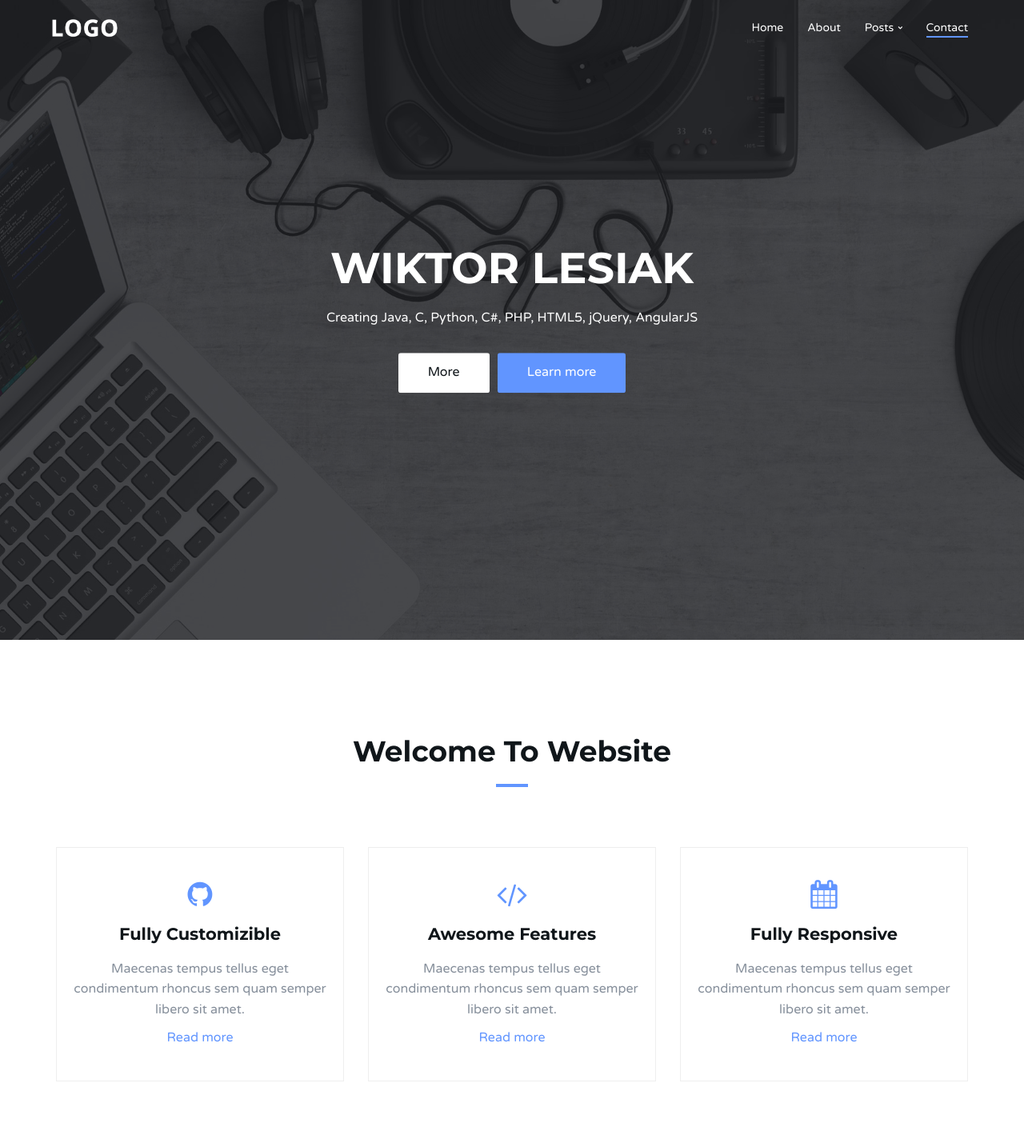
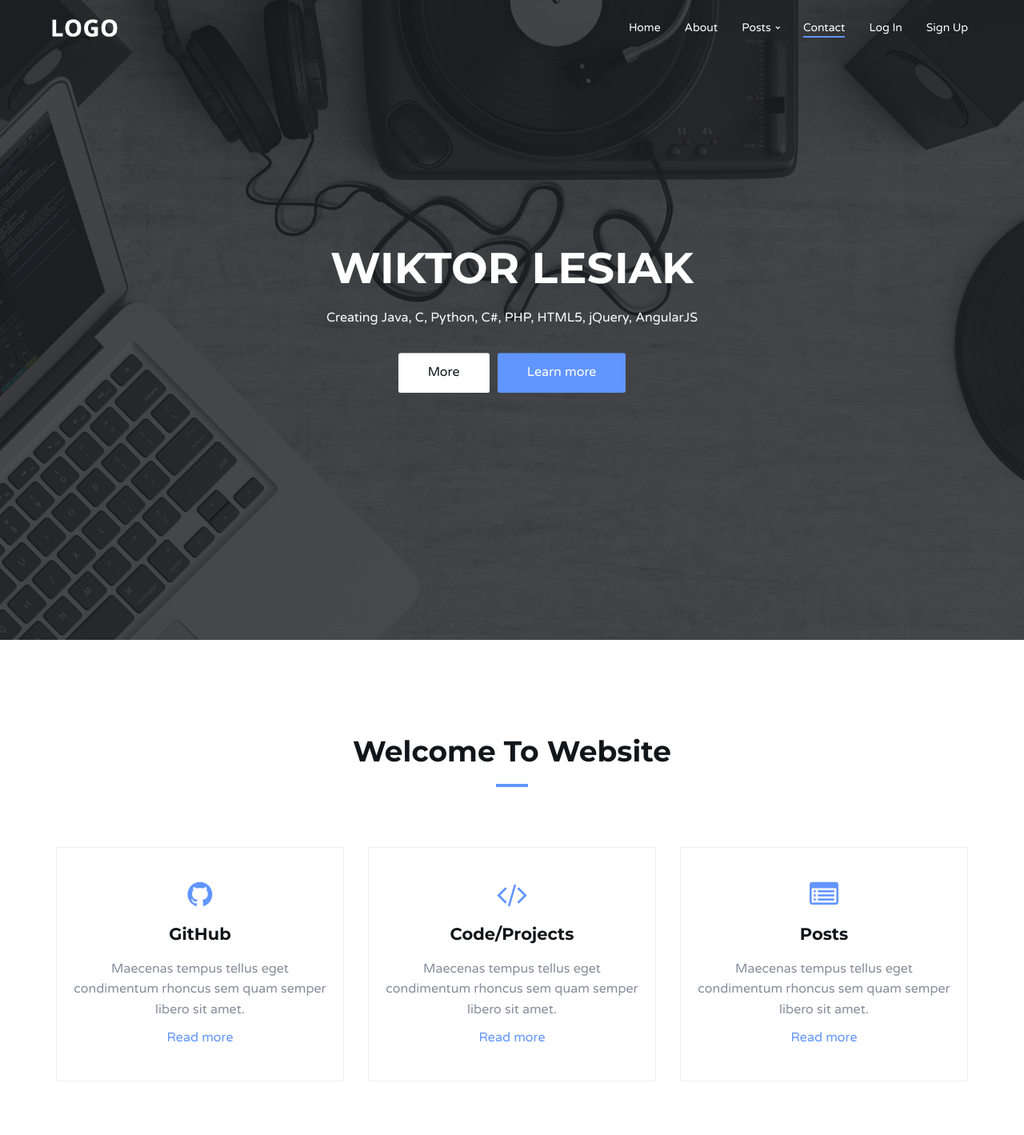
Before and after one commit to wiktorlesiak/wiktorlesiak, a PHP site: page / in a window 1280 px wide. Shown: the top 1419 px of the page at 80% size. Run offline with PHP 8.4, Linux system fonts and the light colour scheme.

Commit message:
added some content

```diff
--- a/templates/index.php
+++ b/templates/index.php
@@ -70,13 +70,14 @@
             <ul class="main-nav nav navbar-nav navbar-right">
                 <li><a href="#home">Home</a></li>
                 <li><a href="#about">About</a></li>
-
                 <li class="has-dropdown"><a href="#blog">Posts</a>
                     <ul class="dropdown">
                         <li><a href="blog-single.html">Latest Posts </a></li>
                     </ul>
                 </li>
                 <li><a href="#contact">Contact</a></li>
+                <li><a href="#login">Log In</a></li>
+                <li><a href="#signup">Sign Up</a></li>
             </ul>
             <!-- /Main navigation -->
 
@@ -128,7 +129,7 @@
             <div class="col-md-4">
                 <div class="about">
                     <i class="fa fa-github"></i>
-                    <h3>Fully Customizible</h3>
+                    <h3>GitHub</h3>
                     <p>Maecenas tempus tellus eget condimentum rhoncus sem quam semper libero sit amet.</p>
                     <a href="#">Read more</a>
                 </div>
@@ -139,7 +140,7 @@
             <div class="col-md-4">
                 <div class="about">
                     <i class="fa fa-code"></i>
-                    <h3>Awesome Features</h3>
+                    <h3>Code/Projects</h3>
                     <p>Maecenas tempus tellus eget condimentum rhoncus sem quam semper libero sit amet.</p>
                     <a href="#">Read more</a>
                 </div>
@@ -149,8 +150,8 @@
             <!-- about -->
             <div class="col-md-4">
                 <div class="about">
-                    <i class="fa fa-calendar"></i>
-                    <h3>Fully Responsive</h3>
+                    <i class="fa fa-list-alt"></i>
+                    <h3>Posts</h3>
                     <p>Maecenas tempus tellus eget condimentum rhoncus sem quam semper libero sit amet.</p>
                     <a href="#">Read more</a>
                 </div>
```
